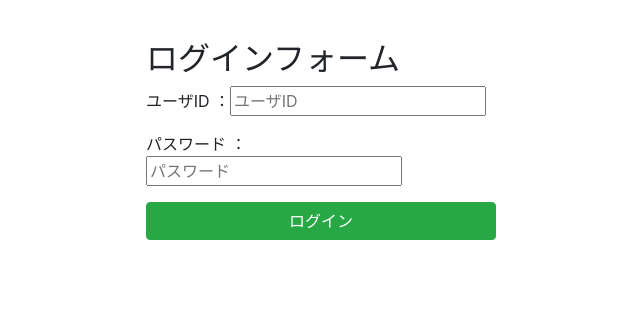
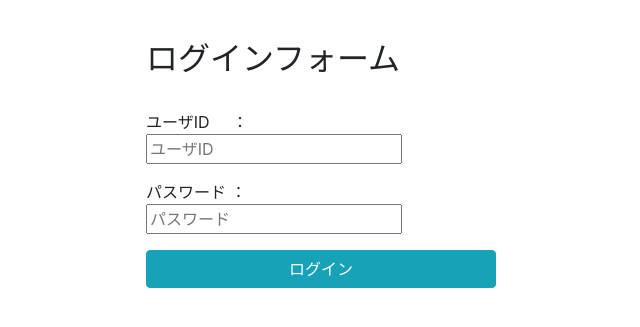
Before and after one commit to Kento75/PyOne, a Django app: template templates/accounts/login.html in a window 1280 px wide. Shown: the part 56-383 px from the top of the page, without its empty margins (319-959 px from the left). Run offline with Django 3.2, Linux system fonts and the light colour scheme; the template is opened without the code that fills it, so the values that code supplies are empty; parts of the project's set-up code (start-up, migrations or seed data) failed here and were passed over; some libraries are stand-ins or nearby versions.

Commit message:
画面レイアウトの調整

```diff
--- a/templates/accounts/login.html
+++ b/templates/accounts/login.html
@@ -5,15 +5,15 @@
       <div class="col"></div>
       <div class="col">
         <br>
-        <h2>ログインフォーム</h2>
+        <h2>ログインフォーム</h2><br>
         <form action="/accounts/login/" method="post">
           {% csrf_token %}
           {% if next %}
             <input type="hidden" name="next" value="{{ next }}" />
           {% endif %}
-          <p>ユーザID  ：<input type="text" name="username" placeholder="ユーザID"></p>
+          <p>ユーザID&nbsp;&nbsp;&nbsp;&nbsp;&nbsp;：<input type="text" name="username" placeholder="ユーザID"></p>
           <p>パスワード ：<input type="password" name="password" placeholder="パスワード"></p>
-          <p><button type="submit" class="btn btn-success btn-block">ログイン</button></p>
+          <p><button type="submit" class="btn btn-info btn-block">ログイン</button></p>
         </form>
       </div>
       <div class="col">
--- a/templates/accounts/password_change.html
+++ b/templates/accounts/password_change.html
@@ -1,5 +1,7 @@
 {% extends 'home/home.html' %}
 {% block content %}
+<div class="container">
+  <h1>登録画面</h1>
   <form action="" method="POST">
     {{ form.non_field_errors }}
     {% for field in form %}
@@ -12,4 +14,5 @@
     {% csrf_token %}
     <button type="submit" class="btn btn-primary btn-lg">送信</button>
   </form>
+</div>
 {% endblock %}
```
Also changed, not shown: services/forms.py (+7 -6 lines), templatetags/customer_tag.py (added, +10 -0 lines), db.sqlite3, templatetags/__init__.py (added).
